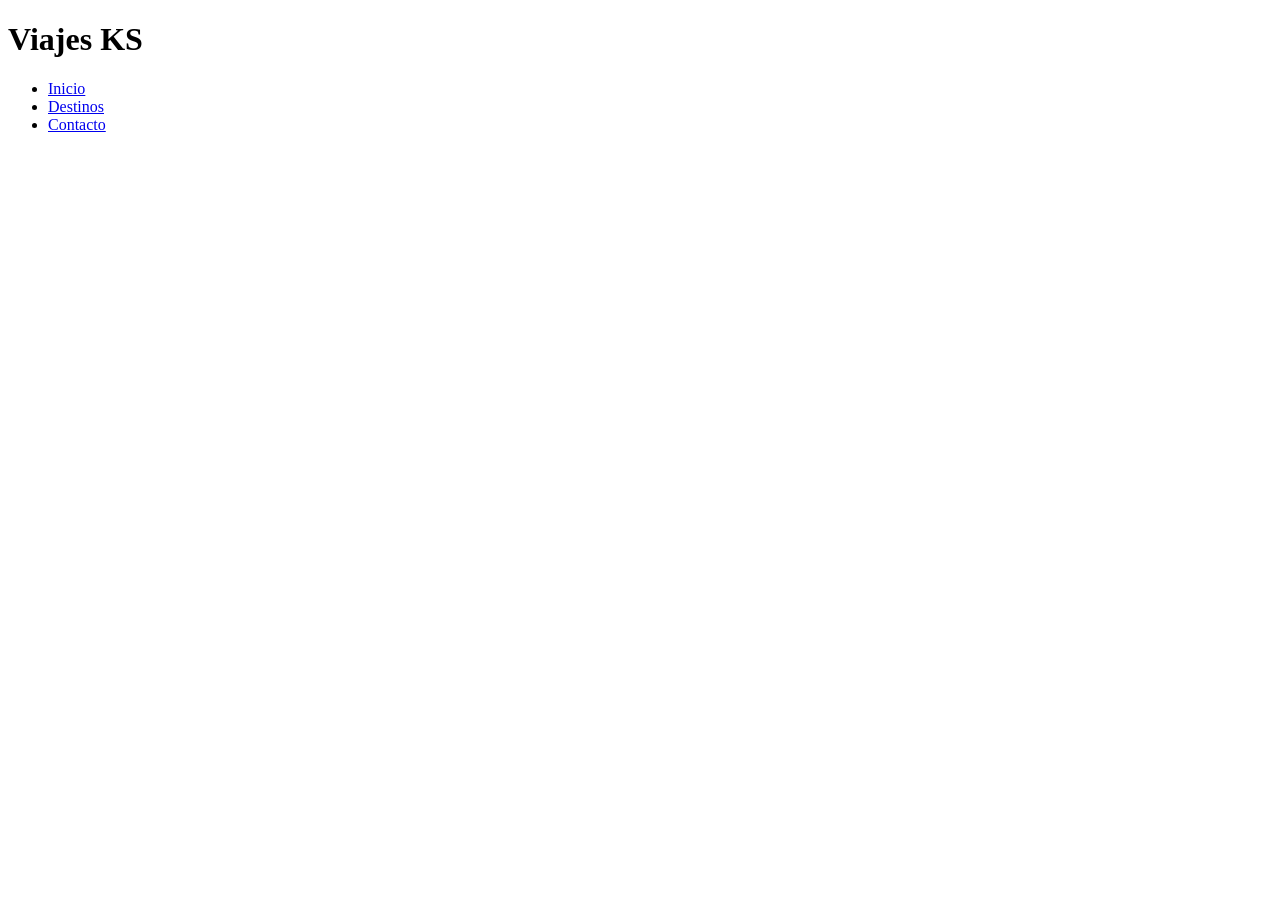
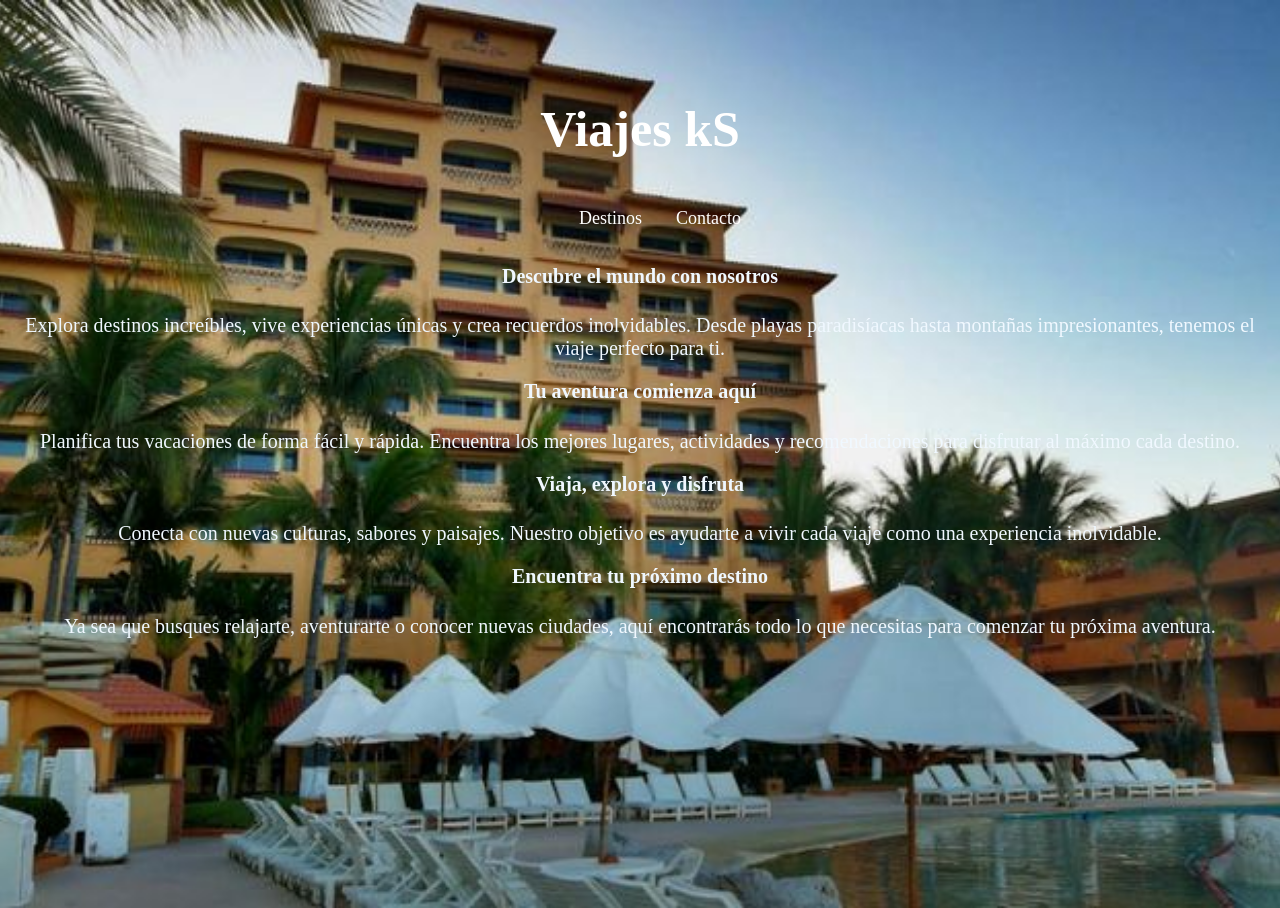
Before and after one commit to chajonpirirs-png/Viajes_KS, a plain HTML site: page index.html in a window 1280 px wide. Before the commit the page ends 800 px from the top, so only its background shows below. Drawn offline with Linux system fonts and the light colour scheme.

Commit message:
hice la pagina de index con su css

```diff
--- /dev/null
+++ b/index.css
@@ -0,0 +1,51 @@
+body{
+ background:url(hotel.jpg) ;
+    background-repeat: no-repeat;
+    background-position: center;
+    background-size: cover;
+    height: 100vh;
+}
+
+h1{
+    color: white;
+    text-align: center;
+    font-size: 50px;
+    margin-top: 100px;
+}
+
+h2{
+    color: white;
+    text-align: center;
+    font-size: 30px;
+    margin-top: 50px;
+}
+
+h4{
+    color: white;
+    text-align: center;
+    font-size: 20px;
+    margin-top: 20px;
+    color:aliceblue;
+}
+
+p{
+    color: white;
+    text-align: center;
+    font-size: 20px;
+    margin-top: 20px;
+    color:aliceblue;
+}
+
+nav{
+    display: flex;
+    justify-content: center;
+    margin-top: 20px;
+    color:aliceblue;
+
+}
+nav a{
+    color: white;
+    text-decoration: none;
+    margin: 0 15px;
+    font-size: 18px;
+}
--- a/index.html
+++ b/index.html
@@ -4,13 +4,29 @@
     <meta charset="UTF-8">
     <meta name="viewport" content="width=device-width, initial-scale=1.0">
     <title>Document</title>
+    <link rel="stylesheet" href="index.css">
 </head>
 <body>
-    <h1>Viajes KS</h1>
+    <h1>Viajes kS</h1>
     <nav>
         <ul>
-            <li><a href="index.html">Inicio</a></li>
-            <li><a href="destinos.html">Destinos</a></li>
-            <li><a href="contacto.html">Contacto</a></li>
+
+            <a href="destinos.html">Destinos</a>
+            <a href="contacto.html">Contacto</a>
         </ul>
     </nav>
+    <h4>Descubre el mundo con nosotros</h4>
+    <p> Explora destinos increíbles, vive experiencias únicas y crea recuerdos inolvidables. Desde playas paradisíacas hasta montañas impresionantes, tenemos el viaje perfecto para ti.</p>
+
+    <h4>Tu aventura comienza aquí</h4>
+     <p>Planifica tus vacaciones de forma fácil y rápida. Encuentra los mejores lugares, actividades y recomendaciones para disfrutar al máximo cada destino.</p>
+
+     <h4>Viaja, explora y disfruta</h4>
+     <p>Conecta con nuevas culturas, sabores y paisajes. Nuestro objetivo es ayudarte a vivir cada viaje como una experiencia inolvidable.</p>
+
+     <h4>Encuentra tu próximo destino</h4>
+     <p>Ya sea que busques relajarte, aventurarte o conocer nuevas ciudades, aquí encontrarás todo lo que necesitas para comenzar tu próxima aventura.</p>
+
+
+</body>
+</html>
```
Also changed, not shown: contactos.html (added, +11 -0 lines), hotel.jpg (added), plya 1.jpg (added).
